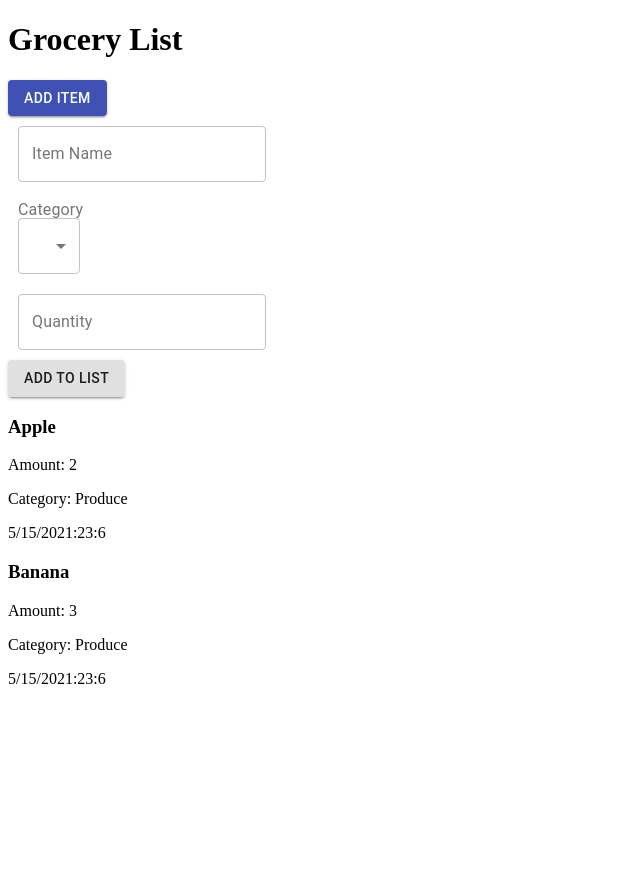
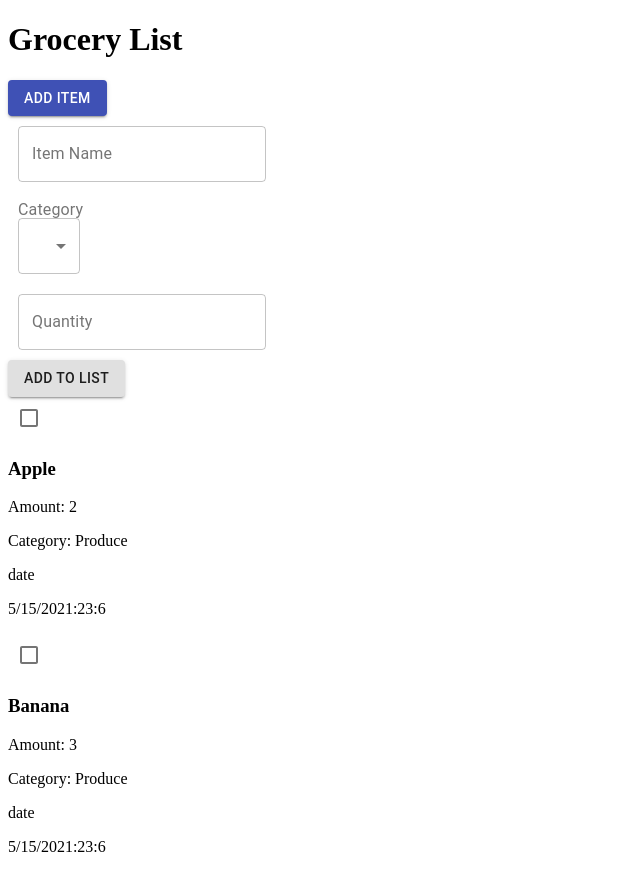
Before and after one commit to 2021-IBM-Accelerate-SW-Track/lab-1-team-19, a React (Create React App) app: page / in a window 1280 px wide. Shown: the whole page, without its empty margins (0-640 px from the left). Before the commit the page ends 800 px from the top, so only its background shows below. Built offline with nearby package versions, Linux system fonts and the light colour scheme.

Commit message:
finished marking complete

```diff
--- a/src/App.js
+++ b/src/App.js
@@ -3,7 +3,6 @@ import Items from "./component/Items"
 import AddItem from "./component/AddItem"
 import { useState } from 'react'
 import Button from '@material-ui/core/Button'
-
 
 function App() {
   const [addBox, setAddBox] = useState(true)
@@ -68,7 +67,10 @@ return (
     {addBox && <AddItem onAdd = {addItem} />}
 
     {items.length>0 ? (
-        <Items items={items} />
+        <>
+        <Items markComplete={setItems} items={items}  />
+
+        </>
     ) : (
     'No Items :)'
     )}
--- a/src/component/Item/Item.js
+++ b/src/component/Item/Item.js
@@ -1,3 +1,5 @@
+import Checkbox from '@material-ui/core/Checkbox'
+import { prependOnceListener } from 'process';
 /* Item Information:
     item.itemName: text to go with item (string)
     item.date: JS Date object to store date/time of submission (date)
@@ -8,9 +10,45 @@
     item.quantity: how many of an item to get (number)
 */
 
+function completeItem(item, allItems, markComplete){
+	//Basically edit the item list so that it's marked done or not
+	//To edit, we create a new modified list
+
+	let updatedItemList = [];
+	for(let [category, itemsAll] of Object.entries(allItems)){
+		if(itemsAll.itemName === item.itemName){
+			if(itemsAll.done){
+				itemsAll.done = false;
+			}else{
+			  itemsAll.done = true;
+			}
+		}
+		updatedItemList.push(itemsAll); //becomes the new item list and renders this instead
+	}
+	markComplete(updatedItemList); //referring back to the setItems useState in the main App.js file
+}
+
+const itemNameStyle = {
+	display: "inline",
+	color: "blue",
+	whiteSpace: "nowrap"
+};
+
+
 
 /*Can pass in item functions (finished/delete) up here*/
-const Item = ({ item }) => {
+const Item = (prop) => {
+  let isTrue = false;
+  let itemNameDisplay = '';
+
+  if(prop.item.done){
+    //marking complete so put a strike through everything
+    itemNameDisplay = <h3><s>{prop.item.itemName}</s></h3>;
+  }else{
+	//not complete, so don't put a strike
+    itemNameDisplay = <h3>{prop.item.itemName}</h3>;
+  }
+
   return (
     /*If we want to do anything fancy with changing the item
       color when the item is done, we can do it via this div.*/
@@ -18,22 +56,27 @@ const Item = ({ item }) => {
       /*Delete button goes somewhere in <h3> area maybe? With icon things?*/
       /*Item done somewhere here too?*/
     <div >
-			<h3>
-				{item.itemName}
-			</h3>
 
+      {/*Marking Complete Code -- need to put in same line*/}
+		<label>
+      <Checkbox id="checkbox" color="primary" onClick={() => completeItem(prop.item, prop.allItems, prop.markingComplete)}/>
+        {itemNameDisplay}
+		</label>
       <p>
-				Amount: {item.quantity}
+
+        Amount: {prop.item.quantity}
       </p>
 
       <p>
-				Category: {item.category}
+        Category: {prop.item.category}
       </p>
 
       {/* Using date object to get information about time/date item added. */}
+      date
+
       <p>
-				{item.date.getMonth()}/{item.date.getDate()}/{item.date.getFullYear()}:
-				{item.date.getHours()}:{item.date.getMinutes()}
+        {prop.item.date.getMonth()}/{prop.item.date.getDate()}/{prop.item.date.getFullYear()}:
+        {prop.item.date.getHours()}:{prop.item.date.getMinutes()}
       </p>
 
     </div>
--- a/src/component/Items/Items.js
+++ b/src/component/Items/Items.js
@@ -1,9 +1,11 @@
 import Item from '../Item'
-const Items = ({ items }) => {
+
+
+const Items = (prop) => {
 	return (
 		<>
-			{items.map((item) => (
-				<Item key = {item.id} item = {item}/>
+			{prop.items.map((item) => (
+				<Item key = {item.id} item = {item} allItems = {prop.items} markingComplete = {prop.markComplete}/>
 			))}
 
 		</>
```
Lines whose indentation alone changed are shown as unchanged.
